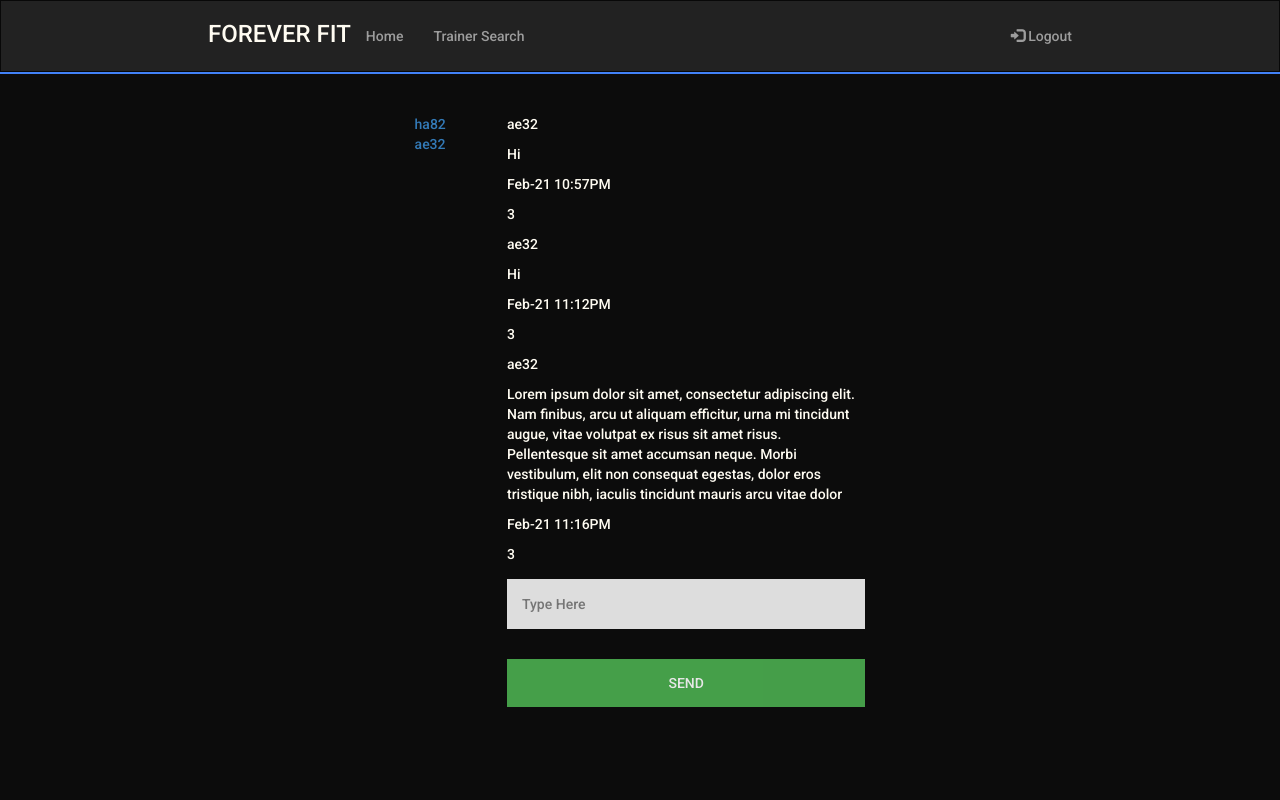
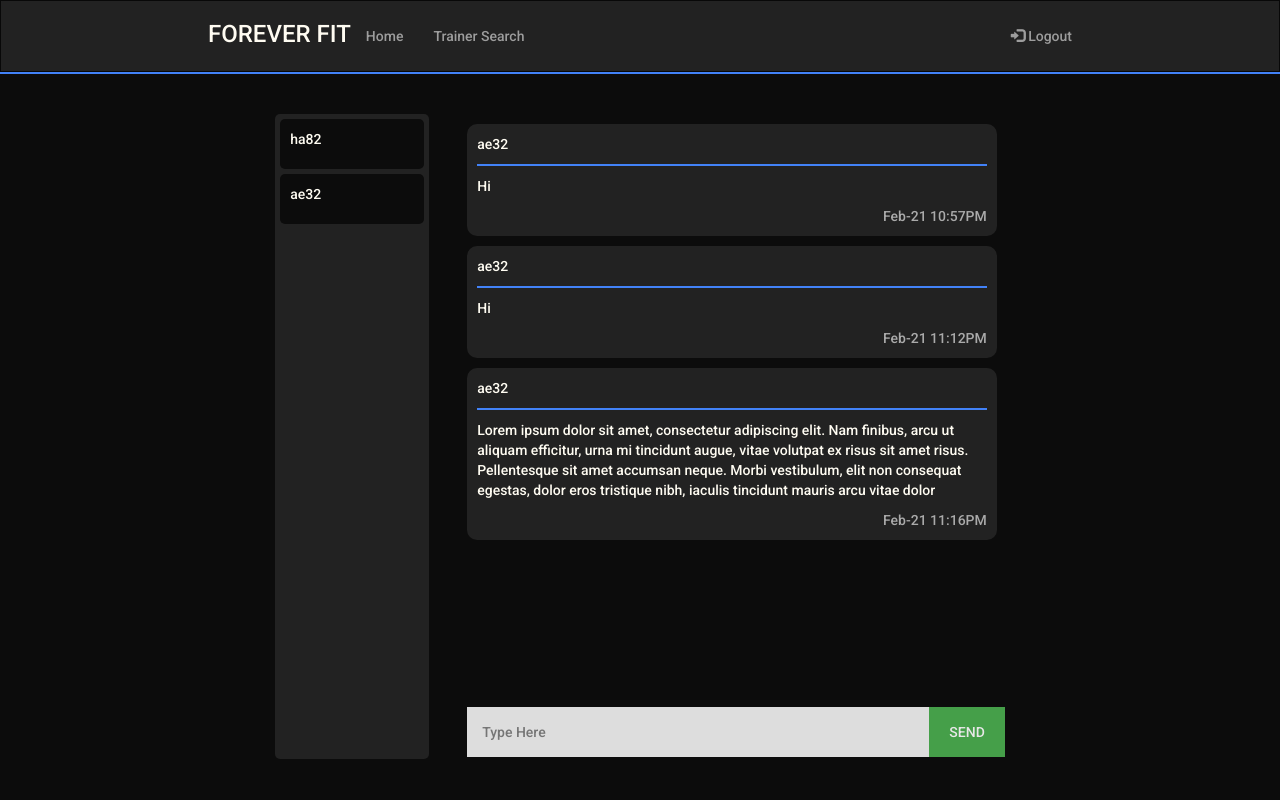
Before and after one commit to a9800/forever-fit, a Flask app: a page that uses templates/session.html in a window 1280 px wide. Run offline with Flask 2, Linux system fonts and the light colour scheme; a user stored in the database is signed in; data comes from the database, SQL or seed files in the repository; both versions use the stored data as it was after the commit; some libraries are stand-ins or nearby versions.

Commit message:
Edited Chat UI

```diff
--- a/routes.py
+++ b/routes.py
@@ -5,7 +5,7 @@ from sql_db import *
 from main import app, login, socketio
 from flask_socketio import send, join_room, leave_room
 from time import localtime, strftime
-from sqlalchemy import inspect
+# pip3 install flask-socketio==4.3.2
 
 @app.route("/")
 def home():
@@ -141,20 +141,20 @@ def message(data):
 
     send({'msg': data['msg'], 'uname': data['uname'],
           'time_stamp':strftime('%b-%d %I:%M%p',localtime())},
-          room = data['room'])
+          room = data['room_id'])
 
 @socketio.on('join')
 def join(data):
-
+    print(data['room_name'])
     join_room(data['room'])
-    send({'msg':data['uname'] + " has joined the " + data['room'] + " room."},
+    send({'msg':data['uname'] + " has joined the " + data['room_name'] + " room."},
           room=data['room']
          )
 
 @socketio.on('leave')
 def leave(data):
 
-    leave_room(data['room'])
-    send({'msg': data['uname'] +" has left the " + data['room'] + " room."},
+    leave_room(data['room_name'])
+    send({'msg': data['uname'] +" has left the " + data['room_name'] + " room."},
           room=data['room']
          )
--- a/sql_db.py
+++ b/sql_db.py
@@ -1,7 +1,6 @@
 from main import db
 from flask_login import UserMixin
 from werkzeug.security import generate_password_hash, check_password_hash
-from sqlalchemy import PickleType
 
 class User(UserMixin,db.Model):
     __tablename__ = 'user'
--- /dev/null
+++ b/static/chatbox.css
@@ -0,0 +1,148 @@
+:root {
+    --black: #0c0c0c;
+    --black2: #141414;
+    --white: #fffcf2;
+    --red: #e54b4b;
+    --lightred: #f0c1c1;
+    --blue: #4282f8;
+    --grey: #222222
+  }
+
+/* width */
+::-webkit-scrollbar {
+    width: 10px;
+}
+
+/* Track */
+::-webkit-scrollbar-track {
+  background: grey;
+  border-radius: 10px;
+}
+
+/* Handle */
+::-webkit-scrollbar-thumb {
+  background: #555;
+  border-radius: 10px;
+}
+
+/* Handle on hover */
+::-webkit-scrollbar-thumb:hover {
+  background: var(--grey);
+}
+
+@media (max-width : 711px){
+    .chat-holder{
+        height: 350px;
+    }
+    .rooms{
+        height: 350px;
+        width: 40%;
+        margin-right: 5px;
+        padding-top: 1px;
+        padding-left: 1px;
+        padding-right: 1px;
+        margin-left: 5px;
+    }
+    .room{
+        border-radius: 5px;
+    }
+}
+@media (min-width : 711px){
+    .chat-holder{
+        height: 578px;
+    }
+    .rooms{
+        height: 645px;
+        width: 20%;
+        padding: 5px 5px 5px 5px;
+    }
+    .room{
+        border-radius: 5px;
+    }
+}
+
+button{
+    width: 80px;
+    margin-top: 5px;
+    margin-bottom: 22px;
+}
+.rooms{
+    background-color: var(--grey);
+    overflow: auto;
+    border-radius: 5px;
+}
+
+.room{
+    background-color: var(--black);
+    color: var(--white);
+    height: 50px;
+    margin-bottom: 5px;
+    padding-left: 10px;
+    padding-top: 10px;
+}
+
+.flex-row{
+    display: flex;
+    flex-direction: row;
+    justify-content: space-around;
+}
+
+.room:hover{
+    background-color: var(--black2);
+    color: var(--white);
+    text-decoration:none;
+}
+
+.chat-holder{
+    overflow: auto;
+    margin-bottom: 10px;
+    padding-right: 8px;
+}
+
+.chat_container {
+  background-color: var(--grey);
+  border-radius: 10px;
+  padding: 10px;
+  margin: 10px 0;
+}
+
+.chat_container hr {
+    border: 1px solid var(--blue);
+    margin: 0 0 0 0 ;
+    margin-bottom: 10px;
+}
+.darker {
+  border-color: #ccc;
+  background-color: #ddd;
+}
+
+.chat_container::after {
+  content: "";
+  clear: both;
+  display: table;
+}
+
+.chat_container img {
+  float: left;
+  max-width: 60px;
+  width: 100%;
+  margin-right: 20px;
+  border-radius: 50%;
+  margin-bottom: 5px;
+}
+
+.chat_container img.right {
+  float: right;
+  margin-left: 20px;
+  margin-right:0;
+}
+
+.time-right {
+  float: right;
+  color: #aaa;
+}
+
+.time-left {
+  float: left;
+  color: #999;
+}
--- a/static/dropdown.css
+++ b/static/dropdown.css
@@ -2,7 +2,7 @@
 /* CSS Document * Varun Dewan 2019 */
 
 
-.container {
+.chat_container {
   max-width: 600px;
   margin: 40px auto;
   background: #cdcdcd;
--- a/static/main.css
+++ b/static/main.css
@@ -272,6 +272,9 @@ input{
   border-radius: 10px;
   background-color: #222222;
   padding: 20px 20px 20px 20px;
+}
+.widget hr{
+  border: 1px solid var(--blue)
 }
 #main {
   transition: margin-left .5s;
@@ -600,8 +603,8 @@ button:hover {
     padding-right: 10px;
   }
   .chatbox{
-    padding-right: 30%;
-    padding-left:  30%;
+    padding-right: 20%;
+    padding-left:  20%;
     padding-top: 30px;
     display: flex;
     flex-direction: row;
--- a/templates/login.html
+++ b/templates/login.html
@@ -40,7 +40,7 @@
             <div id="mySidebar" class="sidebar">
                 <a href="javascript:void(0)" class="closebtn" onclick="closeNav()">×</a>
                 <a href="/">Home</a>
-                <a href="/">About Us</a></
+                <a href="/">About Us</a>
                 <a href="/SignUp">Sign Up</a>
             </div>
             <div class="sign-up-sheet">
--- a/templates/session.html
+++ b/templates/session.html
@@ -9,6 +9,7 @@
         <script src="https://ajax.googleapis.com/ajax/libs/jquery/3.5.1/jquery.min.js"></script>
         <script src="https://maxcdn.bootstrapcdn.com/bootstrap/3.4.1/js/bootstrap.min.js"></script>
         <link rel="stylesheet" href="../static/main.css" />
+        <link rel="stylesheet" href="../static/chatbox.css" />
         <link rel="preconnect" href="https://fonts.gstatic.com" />
         <link rel="preconnect" href="https://fonts.gstatic.com" />
         <link href="https://fonts.googleapis.com/css2?family=Roboto:wght@100;300;500&display=swap" rel="stylesheet" />
@@ -37,6 +38,12 @@
         </header>
 
         <main style="padding-top:10px">
+            <div id="mySidebar" class="sidebar">
+                <a href="javascript:void(0)" class="closebtn" onclick="closeNav()">×</a>
+                <a href="/">Home</a>
+                <a href="/">About Us</a>
+                <a href="/Login">Login</a>
+            </div>
             <div class="chat-btn">
                 <a onclick="openChats()" >>Chats</a>
             </div>
@@ -44,7 +51,9 @@
 
                 <div class="rooms" id="rooms">
                     {% for room in rooms %}
-                        <a id="select-room" href="{{room.trainer_username}}" class="room">{{room.trainer_username}}</a>
+                        <a id="select-room" href="{{room.trainer_username}}" room_id="{{room.id}}" class="room">
+                            {{room.trainer_username}}
+                        </a>
                     {% endfor %}
                     <a id="curr_room" style="display: none;">{{curr_room.trainer_username}}</a>
                 </div>
@@ -60,15 +69,19 @@
                 </script>
 
                 <div class="chat">
-                    <div class="chat-holder">
+                    <div id="chat_scroll" class="chat-holder">
                         <div id="chat_history">
 
                             {% for msg in messages %}
 
-                                <p>{{msg.uname}}</p>
-                                <p>{{msg.message}}</p>
-                                <p>{{msg.date_sent}}</p>
-                                <p>{{msg.room}}</p>
+                                <div class="chat_container">
+                                    <div>
+                                        <p>{{msg.uname}}</p>
+                                        <hr>
+                                        <p>{{msg.message}}</p>
+                                        <span class="time-right">{{msg.date_sent}}</span>
+                                    </div>
+                                </div>
 
                             {% endfor %}
 
@@ -79,8 +92,10 @@
                     </div>
 
                     <div class="input-area">
-                        <input type="text" id="user_message" placeholder="Type Here" autocomplete="off">
-                        <button type="button" id="send_message">SEND</button>
+                        <div class="flex-row">
+                            <input type="text" id="user_message" placeholder="Type Here" autocomplete="off">
+                            <button type="button" id="send_message">SEND</button>
+                        </div>
                     </div>
                 </div>
 
--- a/templates/signup-trainee.html
+++ b/templates/signup-trainee.html
@@ -79,7 +79,7 @@
                         <div id="mySidebar" class="sidebar">
                             <a href="javascript:void(0)" class="closebtn" onclick="closeNav()">×</a>
                             <a href="/">Home</a>
-                            <a href="/">About Us</a></
+                            <a href="/">About Us</a>
                             <a href="/Login">Login</a>
                         </div>
                     </div>
```
Also changed, not shown: static/js/socketio.js (+20 -12 lines), forever-fit.db.
